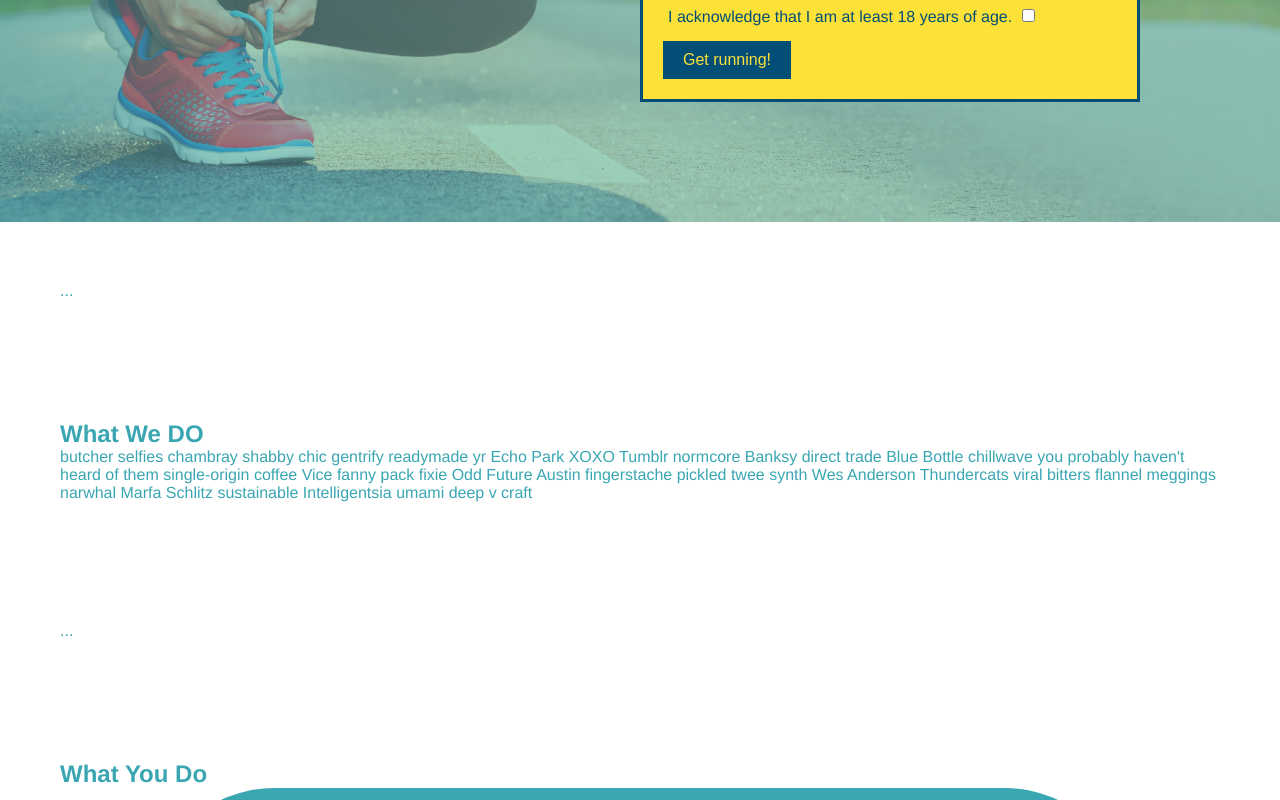
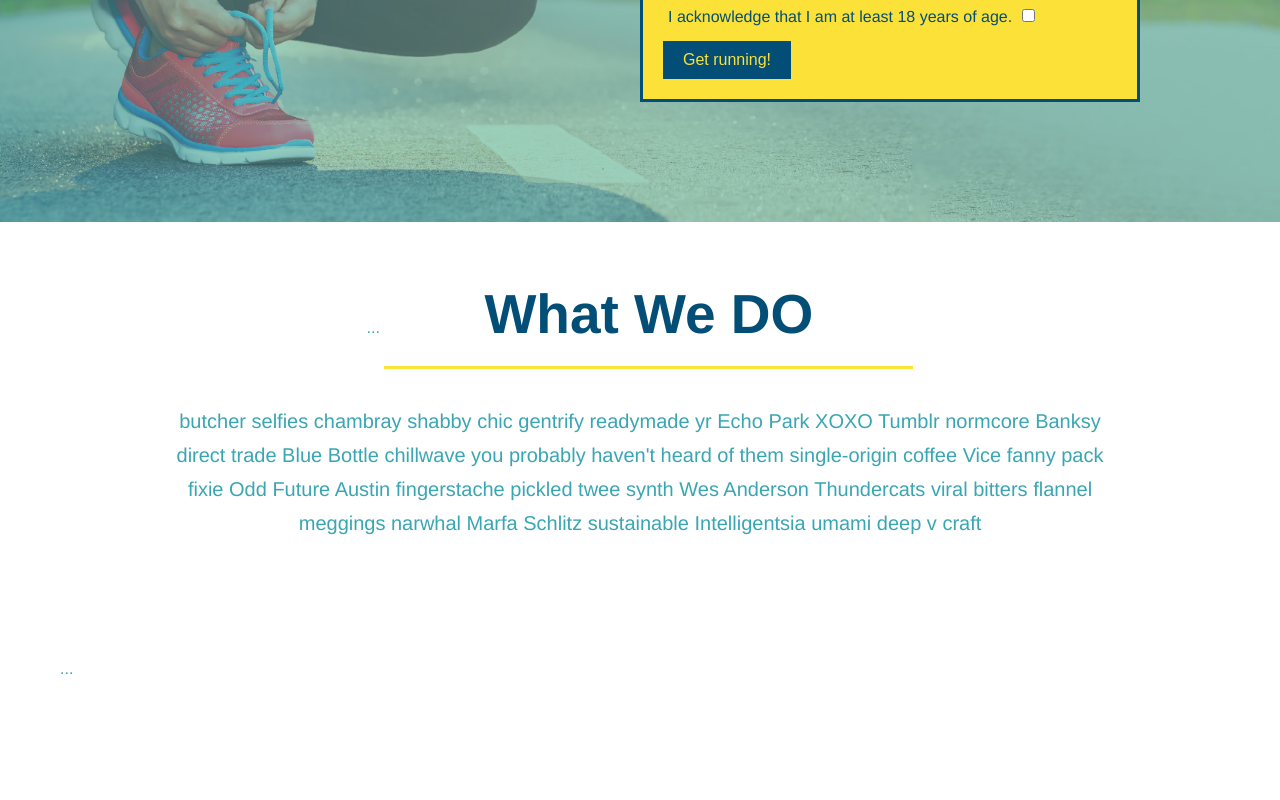
Before and after one commit to olacase/runbuddy, a plain HTML site: page index.html in a window 1280 px wide. Shown: the part 460-1260 px from the top of the page. Drawn offline with Linux system fonts and the light colour scheme.

Commit message:
styled what you do icons

```diff
--- a/assets/css/style.css
+++ b/assets/css/style.css
@@ -120,3 +120,20 @@
     padding: 10px 20px;
     font-size: 16px;
   }
+  .intro{text-align: center;}
+.intro h2 {
+    display: inline-block;
+  font-size: 55px;
+  color: #024e76;
+  margin-bottom: 35px;
+  padding: 0 100px 20px 100px;
+  border-bottom: 3px solid;
+  border-color: #fce138;
+}
+.intro p {
+    line-height: 1.7;
+    color: #39a6b2;
+    width: 80%;
+    font-size: 20px;
+    margin: 0% auto;
+  }
--- a/index.html
+++ b/index.html
@@ -63,10 +63,9 @@
         </section>
 <!-- end hero -->
     <!-- "what we do" section -->
-    <section id="what-we-do">
+      </section>
+    <section id="what-we-do" class="intro">
         ...
-      </section>
-    <section>
         <h2> What We DO </h2>
         <p>butcher selfies chambray shabby chic gentrify readymade yr Echo Park XOXO Tumblr normcore Banksy direct trade Blue Bottle chillwave you probably haven't heard of them single-origin coffee Vice fanny pack fixie Odd Future Austin fingerstache pickled twee synth Wes Anderson Thundercats viral bitters flannel meggings narwhal Marfa Schlitz sustainable Intelligentsia umami deep v craft</p>
     </section>
```
